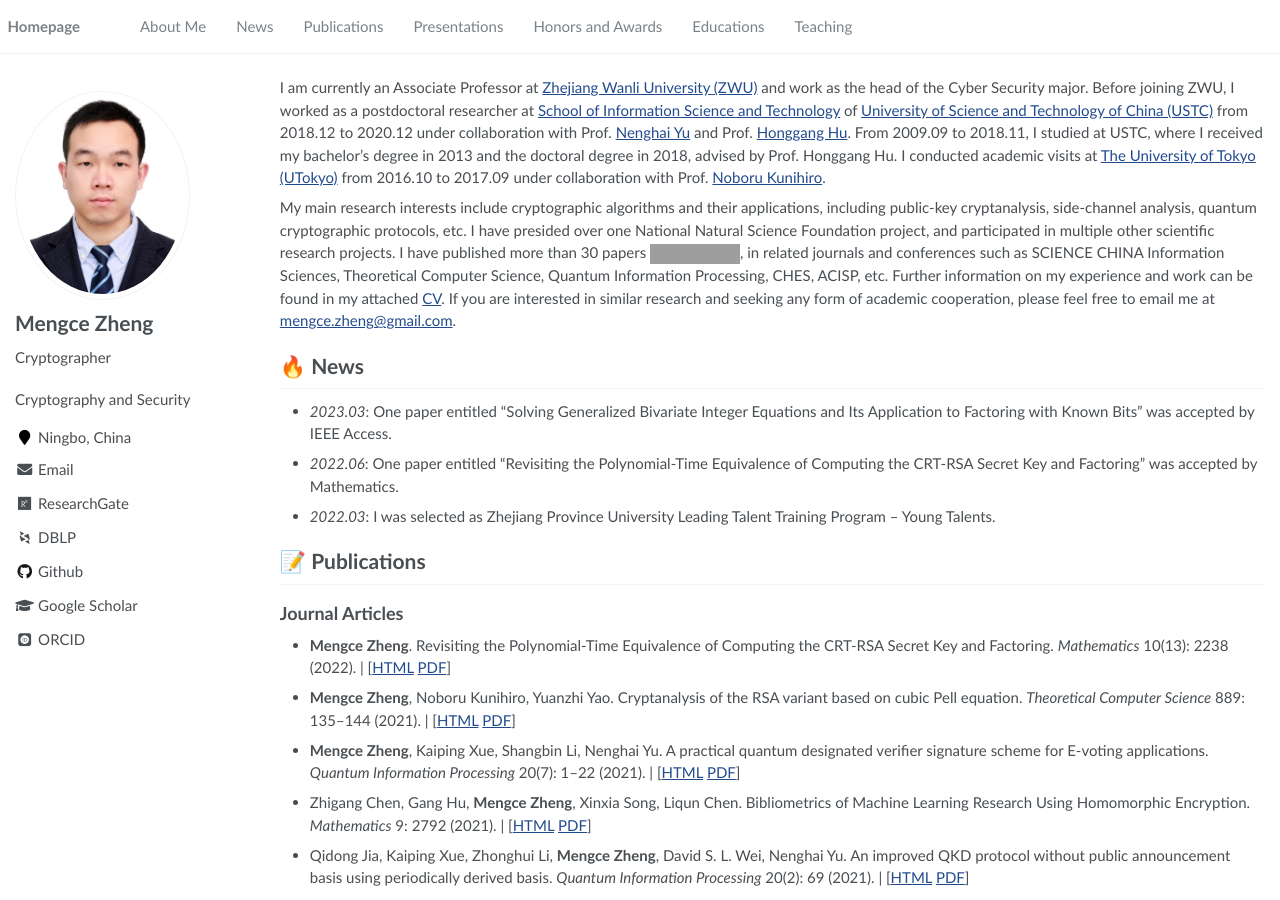
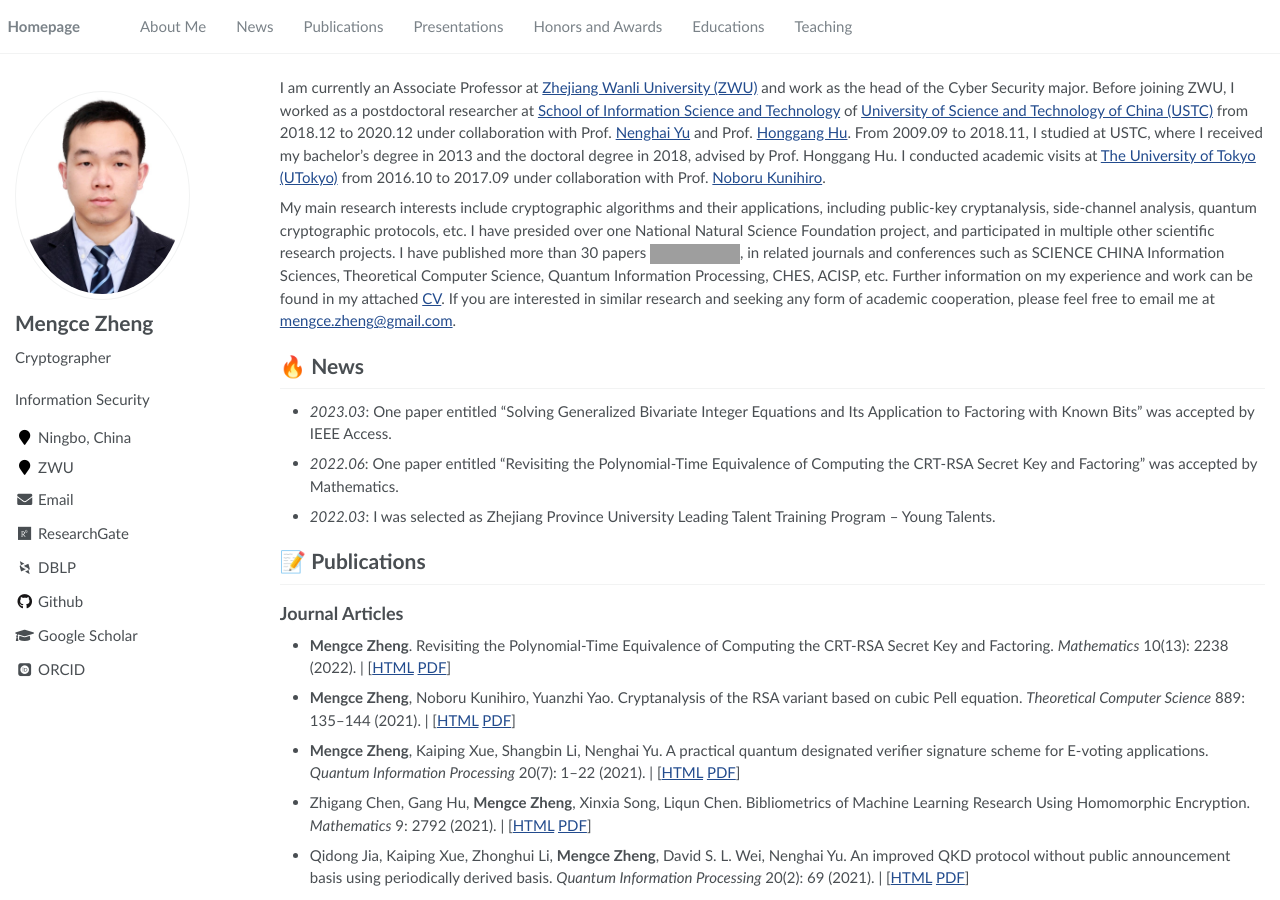
Before and after one commit to MengceZheng/MengceZheng.github.io, a Jekyll site: the page built from _pages/about.md, in a window 1280 px wide and 900 px high. Built offline with Jekyll 4.4.1, drawn with Linux system fonts in a browser that asks for light colours; some web fonts are replaced; grey boxes are pictures that could not be loaded.

Commit message:
Update _config.yml

```diff
--- a/_config.yml
+++ b/_config.yml
@@ -7,7 +7,7 @@
 
 # Site Settings
 title                    : "Mengce Zheng (郑梦策)"
-description              : "Cryptography and Security"
+description              : "Information Security"
 repository               : "MengceZheng/MengceZheng.github.io"
 google_scholar_stats_use_cdn : true
 
@@ -25,7 +25,7 @@ author:
   avatar           : "images/avatar.jpg"
   bio              : "Cryptographer"
   location         : "Ningbo, China"
-  employer         :
+  employer         : "ZWU"
   pubmed           :
   googlescholar    : "https://scholar.google.com/citations?user=WgoBZnkAAAAJ"
   email            : "mengce.zheng@gmail.com"
```
